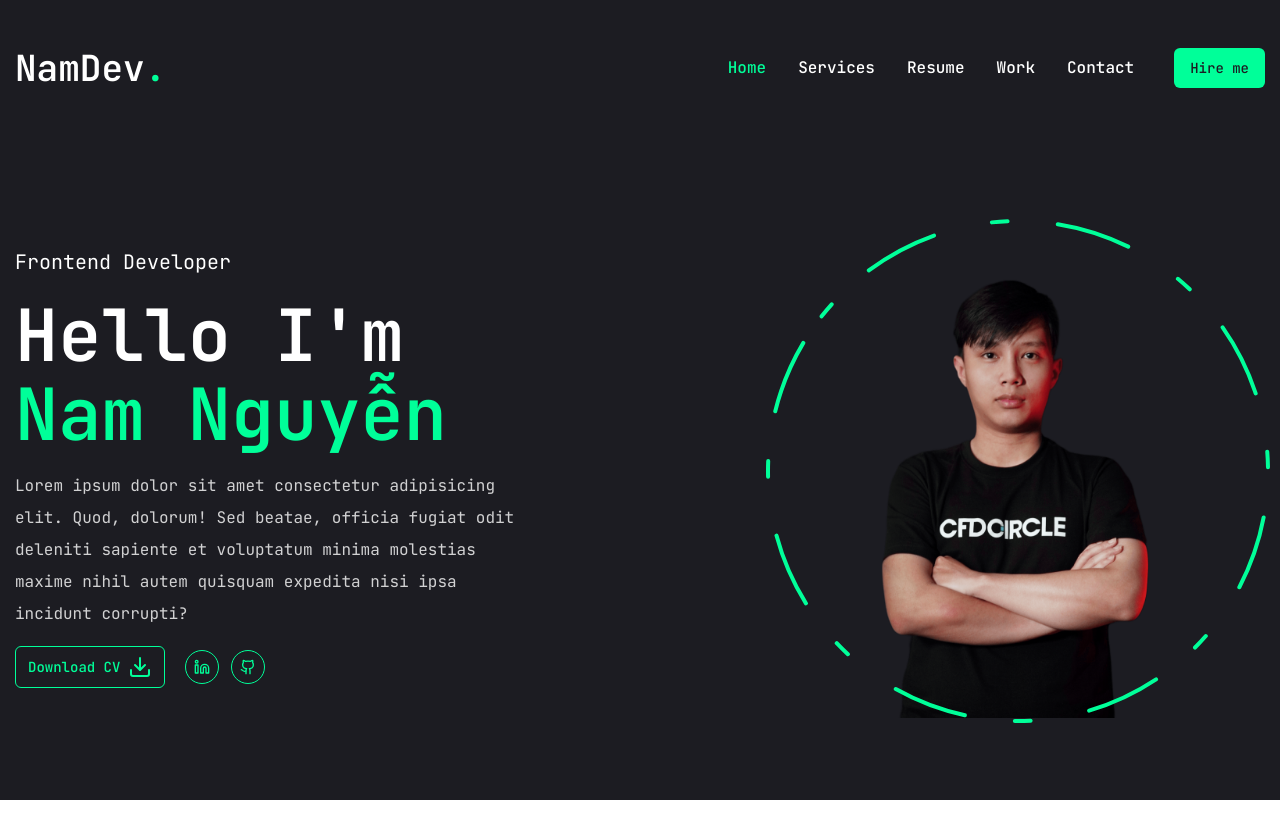
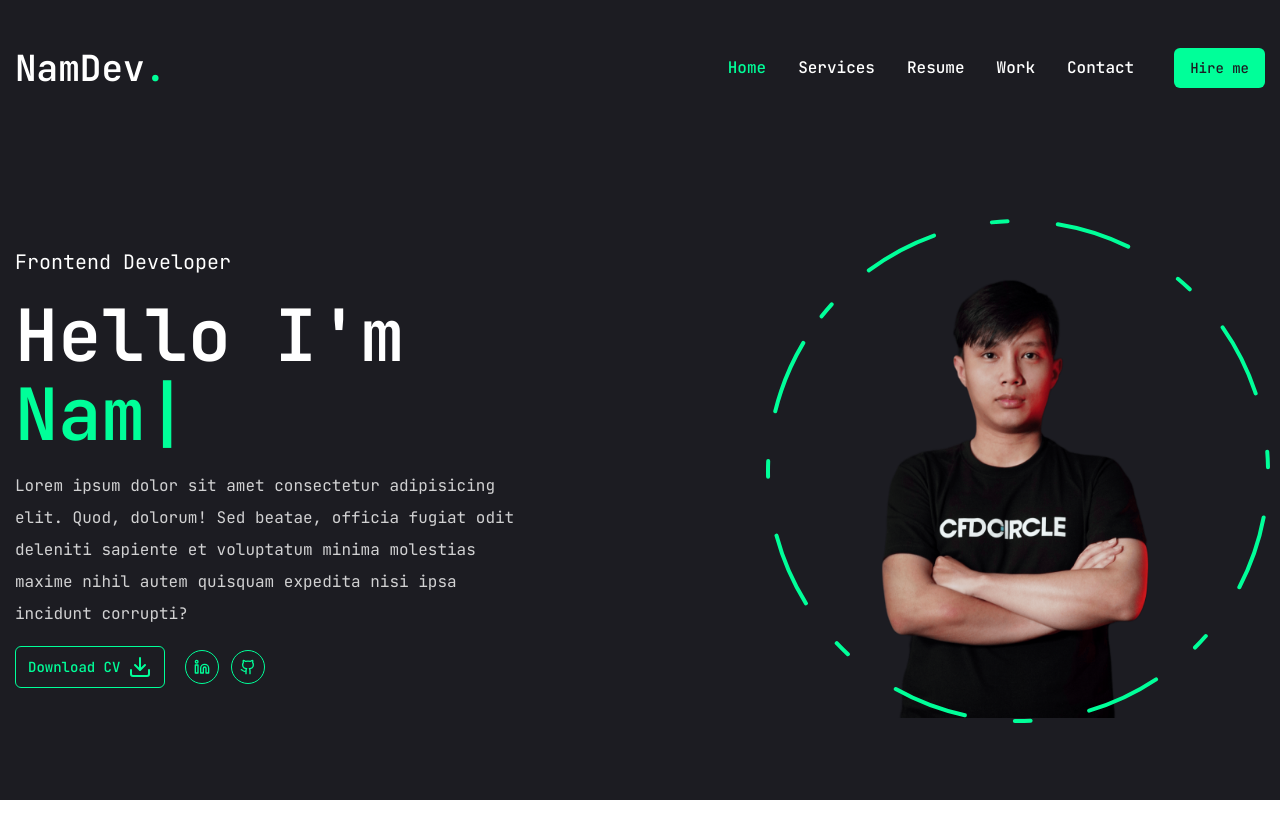
Before and after one commit to namdevfe/my-portfolio, a Next.js app: page / in a window 1280 px wide. Shown: the top 838 px of the page. Built offline with nearby package versions, Linux system fonts and the light colour scheme.

Commit message:
feat(homepage): add type writer animation for hero section

```diff
--- a/package.json
+++ b/package.json
@@ -20,7 +20,8 @@
     "react-countup": "^6.5.3",
     "react-dom": "^18",
     "tailwind-merge": "^2.3.0",
-    "tailwindcss-animate": "^1.0.7"
+    "tailwindcss-animate": "^1.0.7",
+    "typewriter-effect": "^2.21.0"
   },
   "devDependencies": {
     "@types/node": "^20",
--- a/src/app/HeroSection.tsx
+++ b/src/app/HeroSection.tsx
@@ -1,7 +1,10 @@
+'use client'
+
 import Avatar from '@/components/Avatar'
 import Social from '@/components/Social'
 import { Button } from '@/components/ui/button'
 import { Download } from 'lucide-react'
+import Typewriter from 'typewriter-effect'
 
 const HeroSection = () => {
   return (
@@ -11,7 +14,21 @@ const HeroSection = () => {
         <div className="max-w-[500px] sm:text-center ">
           <span className="text-xl">Frontend Developer</span>
           <h1 className="mt-4">
-            Hello I'm <br /> <span className="text-textColor">Nam Nguyễn</span>
+            Hello I'm <br />
+            <Typewriter
+              options={{
+                loop: true,
+                autoStart: true,
+                cursorClassName: 'Typewriter__cursor text-textColor ml-0'
+              }}
+              onInit={(typewriter) => {
+                typewriter
+                  .typeString('<span class="text-textColor">Nam Nguyễn<span>')
+                  .pauseFor(2500)
+                  .deleteAll()
+                  .start()
+              }}
+            />
           </h1>
           <p className="mt-4 text-white/80">
             Lorem ipsum dolor sit amet consectetur adipisicing elit. Quod,
--- a/src/components/StairTransition.tsx
+++ b/src/components/StairTransition.tsx
@@ -10,7 +10,7 @@ const StairTransition = () => {
   return (
     <AnimatePresence mode="wait">
       <div key={pathname}>
-        <div className="w-screen h-screen fixed top-0 left-0 z-10 pointer-events-none flex">
+        <div className="w-screen h-screen fixed top-0 left-0 z-40 pointer-events-none flex">
           <Stairs />
         </div>
       </div>
```
Also changed, not shown: 1 other file (tests, documents, lock files or other folders).
